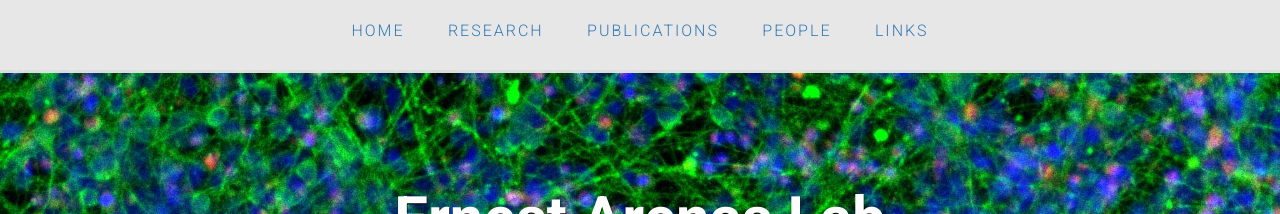
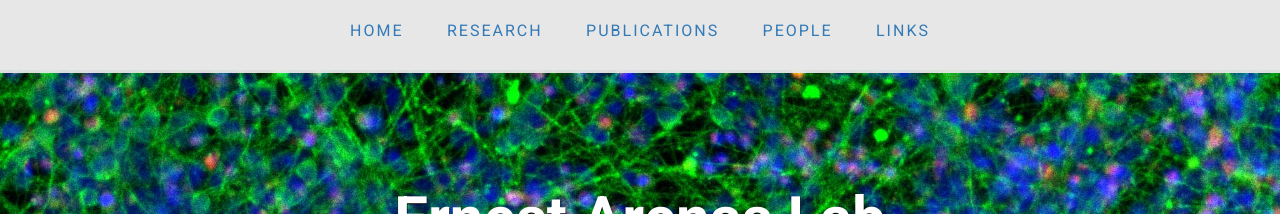
Before and after one commit to ArenasLab/arenaslab.github.io, a Jekyll site: the page index.html, which Jekyll copies as it is, in a window 1280 px wide. Shown: the top 214 px of the page. Built offline with Jekyll 4.4.1, drawn with Linux system fonts in a browser that asks for light colours.

Commit message:
Update main.css

```diff
--- a/css/main.css
+++ b/css/main.css
@@ -7,29 +7,6 @@ header {
   padding: 20px 0;
 }
 
-/*
-header .row,
-footer .row {
-  display: flex;
-  align-items: center;
-}
-
-
-header h1 {
-  font-weight: 700;
-  margin: 0;
-}
-
-header nav {
-  display: flex;
-  justify-content: flex-end;
-}
-
-header p {
-  padding: 0 20px;
-  margin: 0;
-}
-*/
 
 .navigation {
   background-color: rgba(230, 230, 230, 0.95);
@@ -51,7 +28,7 @@ header p {
   display: inline-block;
   font-family: 'Roboto', sans-serif;
   font-size: 16px;
-  font-weight: 200;
+  font-weight: 400;
   letter-spacing: 2px;
   margin: 20px;
   text-transform: uppercase;
```
